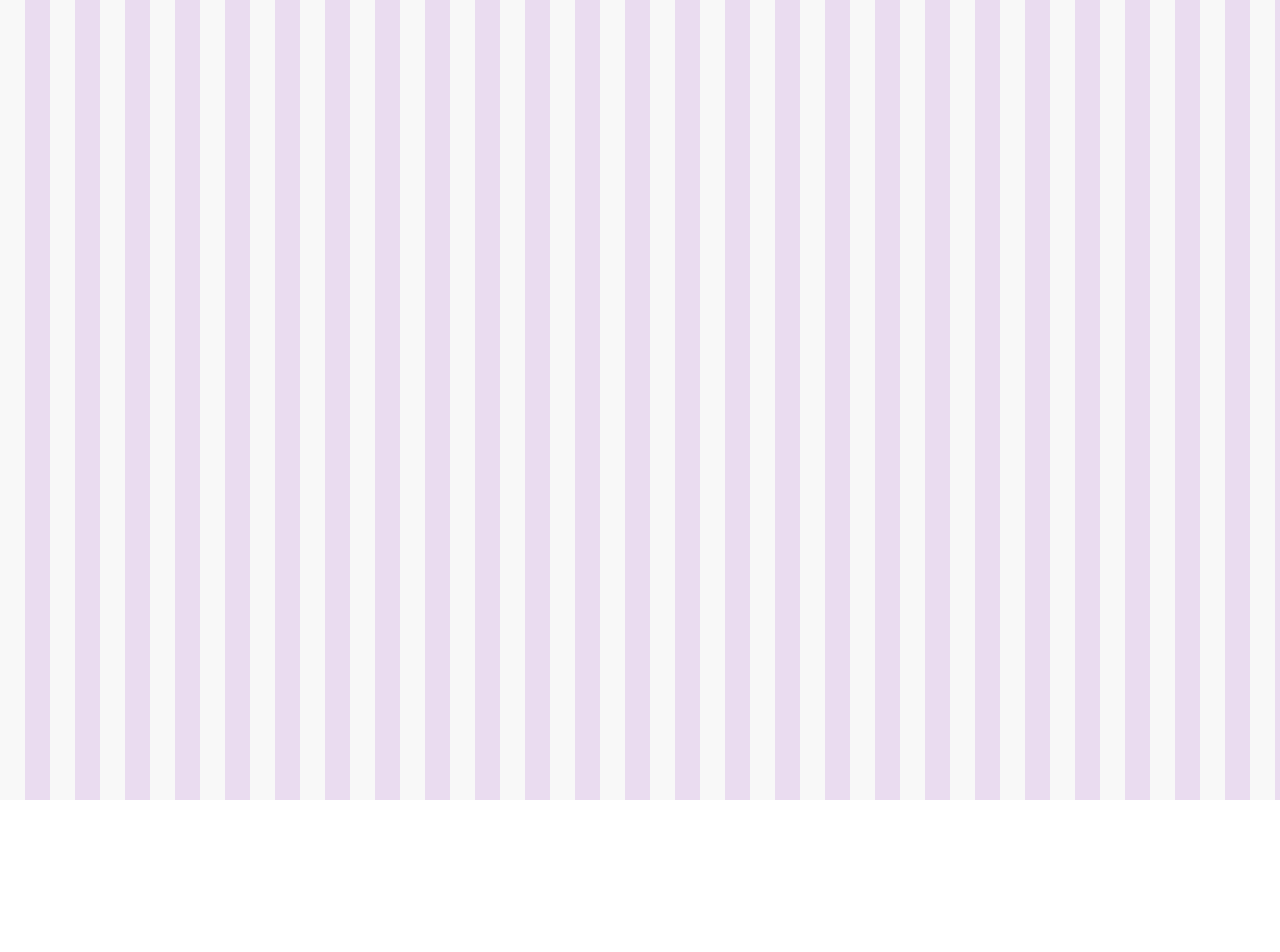
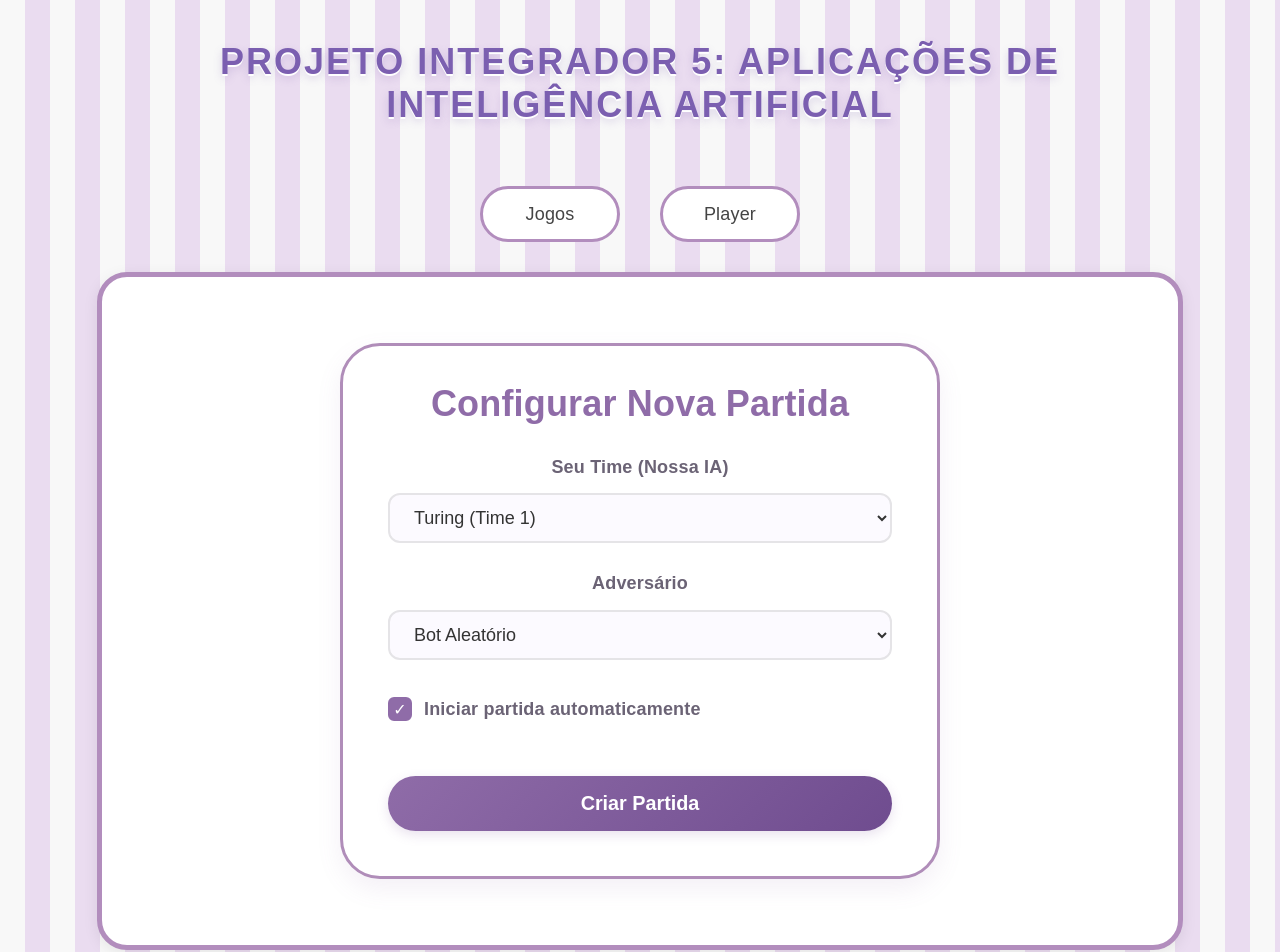
Before and after one commit to manuezi/pi-jogador-inteligente, a React (Vite) app: page /create-match in a window 1280 px wide. Before the commit this address had no page. Shown: the top 952 px of the page. Before the commit the page ends 800 px from the top, so only its background shows below. Built offline with nearby package versions, Linux system fonts and the light colour scheme.

Commit message:
feat: adiciona página de criação de partida 🎮

```diff
--- a/src/App.jsx
+++ b/src/App.jsx
@@ -1,22 +1,23 @@
 import { BrowserRouter, Routes, Route } from "react-router";
 
 import { AppLayout } from "./AppLayout";
-import { Game, GameDetails, WatchListPage, PlayerPage } from "./pages";
+import { Game, GameDetails, WatchListPage, PlayerPage, CreateMatch } from "./pages";
 import { GameContextProvider } from "@/contexts";
 
 export function App() {
   return (
-    <GameContextProvider>
-      <BrowserRouter>
+    <BrowserRouter>
+      <GameContextProvider>
         <Routes>
           <Route element={<AppLayout />}>
             <Route path="/" element={<WatchListPage />} />
+            <Route path="/create-match" element={<CreateMatch />} />
             <Route path="/watch/:gameId" element={<Game />} />
             <Route path="/results/:gameId" element={<GameDetails />} />
             <Route path="/player" element={<PlayerPage />} />
           </Route>
         </Routes>
-      </BrowserRouter>
-    </GameContextProvider>
+      </GameContextProvider>
+    </BrowserRouter>
   );
 }
--- /dev/null
+++ b/src/pages/CreateMatch.jsx
@@ -0,0 +1,116 @@
+import { useState } from "react";
+import { useNavigate } from "react-router";
+import { useCreateGame, useGameContext, useAddSpectator } from "@/hooks";
+import styles from "./CreateMatch.module.css";
+
+export function CreateMatch() {
+  const navigate = useNavigate();
+  const { player, setSpectator } = useGameContext();
+  const { createGame, isLoading, error } = useCreateGame();
+  const { addSpectator } = useAddSpectator();
+
+  const [formData, setFormData] = useState({
+    team_slot: 1, // 1: Turing, 2: Lovelace
+    vs_random_bot: true,
+    auto_start: true,
+  });
+
+  const handleSubmit = async (e) => {
+    e.preventDefault();
+    if (!player) {
+      alert("Você precisa estar logado como jogador para criar uma partida.");
+      return;
+    }
+
+    try {
+      const payload = {
+        player_id: player.id,
+        team_slot: Number(formData.team_slot),
+        vs_random_bot: formData.vs_random_bot,
+        auto_start: formData.auto_start,
+      };
+
+      const game = await createGame(payload);
+
+      // Auto-registra como espectador antes de navegar
+      try {
+        const spec = await addSpectator(game.id, {
+          spectator_name: player.ai_player_name,
+          spectator_avatar: player.ai_player_avatar
+        });
+        setSpectator(spec);
+      } catch (specErr) {
+        console.error("Falha ao registrar espectador no create:", specErr);
+      }
+
+      navigate(`/watch/${game.id}`);
+    } catch (err) {
+      console.error("Erro ao criar partida:", err);
+    }
+  };
+
+  const handleChange = (e) => {
+    const { name, value, type, checked } = e.target;
+    setFormData((prev) => ({
+      ...prev,
+      [name]: type === "checkbox" ? checked : value,
+    }));
+  };
+
+  return (
+    <div className={styles.container}>
+      <h1 className={styles.title}>Configurar Nova Partida</h1>
+
+      <form onSubmit={handleSubmit} className={styles.form}>
+        <div className={styles.field}>
+          <label className={styles.label}>Seu Time (Nossa IA)</label>
+          <select
+            name="team_slot"
+            value={formData.team_slot}
+            onChange={handleChange}
+            className={styles.select}
+          >
+            <option value={1}>Turing (Time 1)</option>
+            <option value={2}>Lovelace (Time 2)</option>
+          </select>
+        </div>
+
+        <div className={styles.field}>
+          <label className={styles.label}>Adversário</label>
+          <select
+            name="vs_random_bot"
+            value={formData.vs_random_bot}
+            onChange={handleChange}
+            className={styles.select}
+          >
+            <option value={true}>Bot Aleatório</option>
+            <option value={false}>Aguardar outro jogador</option>
+          </select>
+        </div>
+
+        <div className={styles.fieldCheckbox}>
+          <label className={styles.checkboxLabel}>
+            <input
+              type="checkbox"
+              name="auto_start"
+              checked={formData.auto_start}
+              onChange={handleChange}
+              className={styles.checkbox}
+            />
+            Iniciar partida automaticamente
+          </label>
+        </div>
+
+        {error && <p className={styles.error}>{error.message || "Erro ao criar partida"}</p>}
+
+        <button
+          type="submit"
+          disabled={isLoading}
+          className={styles.submitButton}
+        >
+          {isLoading ? "Criando..." : "Criar Partida"}
+        </button>
+      </form>
+    </div>
+  );
+}
--- /dev/null
+++ b/src/pages/CreateMatch.module.css
@@ -0,0 +1,133 @@
+.container {
+  max-width: 600px;
+  margin: 2rem auto;
+  padding: 2.5rem;
+  background-color: #fff;
+  border: 3px solid #b08db9;
+  border-radius: 40px;
+  box-shadow: 0 10px 25px rgba(143, 108, 168, 0.1);
+}
+
+.title {
+  font-size: 2rem;
+  font-weight: 700;
+  margin-bottom: 2rem;
+  text-align: center;
+  color: #8f6ca8;
+  text-shadow: 1px 1px 0 #ffffff;
+}
+
+.form {
+  display: flex;
+  flex-direction: column;
+  gap: 1.5rem;
+}
+
+.field {
+  display: flex;
+  flex-direction: column;
+  gap: 0.75rem;
+}
+
+.label {
+  font-size: 1rem;
+  font-weight: 700;
+  color: #6b6375;
+  text-align: center;
+}
+
+.select {
+  padding: 12px 20px;
+  border: 2px solid #e5e4e7;
+  border-radius: 12px;
+  font-size: 1rem;
+  background-color: #fcfaff;
+  color: #333; /* Fix white text issue */
+  cursor: pointer;
+  transition: border-color 0.2s;
+  outline: none;
+}
+
+.select:focus {
+  border-color: #b08db9;
+}
+
+.fieldCheckbox {
+  display: flex;
+  align-items: center;
+  justify-content: flex-start;
+  margin: 0.5rem 0;
+}
+
+.checkboxLabel {
+  display: flex;
+  align-items: center;
+  gap: 12px;
+  font-size: 1rem;
+  font-weight: 600;
+  cursor: pointer;
+  color: #6b6375;
+}
+
+/* Custom Checkbox Styling */
+.checkbox {
+  appearance: none;
+  width: 24px;
+  height: 24px;
+  border: 2px solid #b08db9;
+  border-radius: 6px;
+  background-color: #fff;
+  cursor: pointer;
+  position: relative;
+  transition: all 0.2s ease;
+}
+
+.checkbox:checked {
+  background-color: #8f6ca8;
+  border-color: #8f6ca8;
+}
+
+.checkbox:checked::after {
+  content: "✓";
+  position: absolute;
+  color: white;
+  font-size: 16px;
+  top: 50%;
+  left: 50%;
+  transform: translate(-50%, -50%);
+  font-weight: bold;
+}
+
+.error {
+  color: #d32f2f;
+  font-size: 0.875rem;
+  text-align: center;
+}
+
+.submitButton {
+  padding: 16px;
+  margin-top: 1rem;
+  background: linear-gradient(135deg, #8f6ca8, #6f4c8f);
+  color: white;
+  border: none;
+  border-radius: 999px;
+  font-size: 1.1rem;
+  font-weight: 700;
+  cursor: pointer;
+  transition: all 0.3s ease;
+  box-shadow: 0 4px 12px rgba(143, 108, 168, 0.2);
+}
+
+.submitButton:hover:not(:disabled) {
+  transform: translateY(-2px);
+  box-shadow: 0 8px 20px rgba(143, 108, 168, 0.3);
+}
+
+.submitButton:active:not(:disabled) {
+  transform: translateY(0);
+}
+
+.submitButton:disabled {
+  opacity: 0.6;
+  cursor: not-allowed;
+}
--- a/src/pages/index.js
+++ b/src/pages/index.js
@@ -2,3 +2,4 @@ export * from "./Game";
 export * from "./GameDetails";
 export * from "./WatchList";
 export * from "./Player";
+export * from "./CreateMatch";
```
